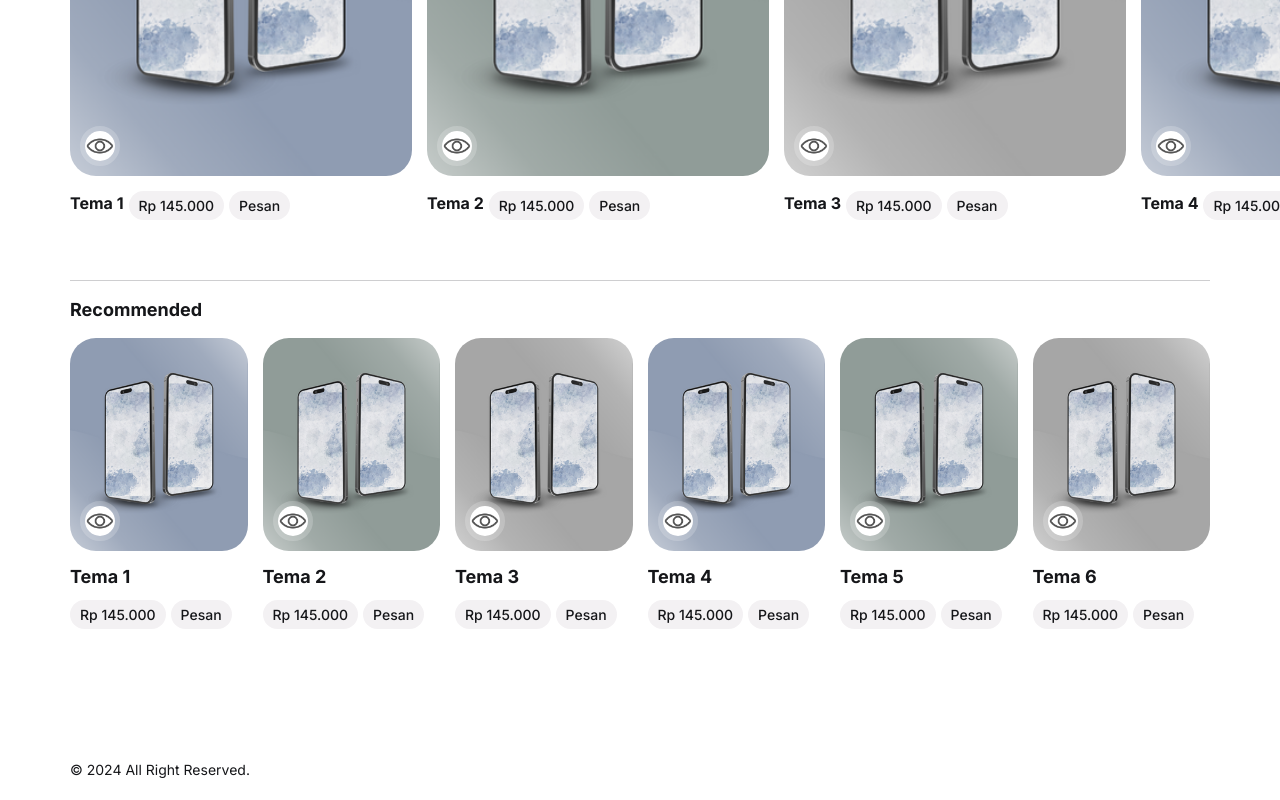
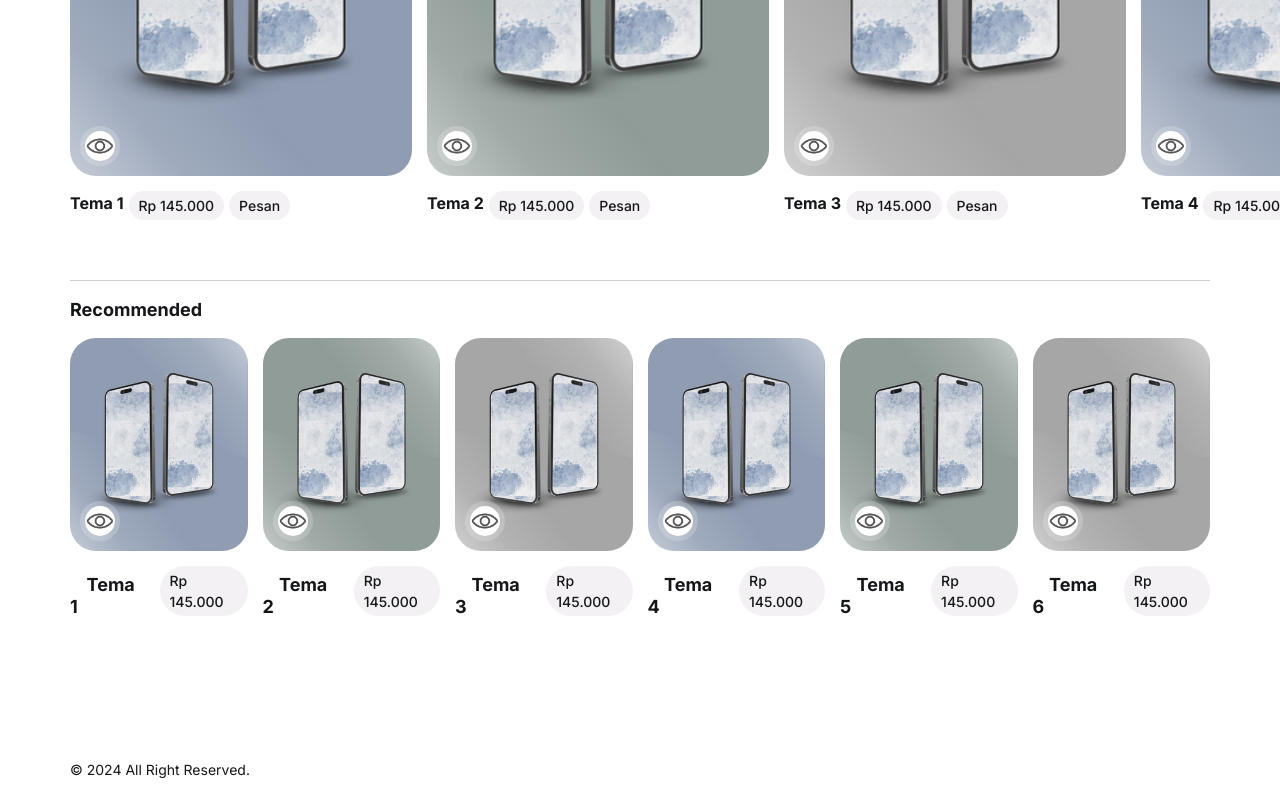
Before and after one commit to sahdanka13/ivy, a plain HTML site: page index.html in a window 1280 px wide. Shown: the part 924-1724 px from the top of the page. Drawn offline with nearby package versions, Linux system fonts and the light colour scheme.

Commit message:
Add files via upload

```diff
--- a/index.html
+++ b/index.html
@@ -448,20 +448,17 @@
 
                   <div class="card-content">
 
+
+                    <ul class="card-meta-list">
+
                       <h3 class="h5">
                         <a href="#" class="card-title hover:underline">
-                        Tema 1
+                          ㅤTema 1
                         </a>
                       </h3>
 
-                    <ul class="card-meta-list">
-
                       <li>
                         <a href="#" class="card-tag">Rp 145.000</a>
-                      </li>
-
-                      <li>
-                        <a href="#" class="card-tag">Pesan</a>
                       </li>
 
                     </ul>
@@ -492,20 +489,16 @@
 
                 <div class="card-content">
 
+                  <ul class="card-meta-list">
+
                     <h3 class="h5">
                       <a href="#" class="card-title hover:underline">
-                      Tema 2
+                        ㅤTema 2
                       </a>
                     </h3>
 
-                  <ul class="card-meta-list">
-
                     <li>
                       <a href="#" class="card-tag">Rp 145.000</a>
-                    </li>
-
-                    <li>
-                      <a href="#" class="card-tag">Pesan</a>
                     </li>
 
                   </ul>
@@ -536,20 +529,16 @@
 
                 <div class="card-content">
 
+                  <ul class="card-meta-list">
+
                     <h3 class="h5">
                       <a href="#" class="card-title hover:underline">
-                      Tema 3
+                        ㅤTema 3
                       </a>
                     </h3>
 
-                  <ul class="card-meta-list">
-
                     <li>
                       <a href="#" class="card-tag">Rp 145.000</a>
-                    </li>
-
-                    <li>
-                      <a href="#" class="card-tag">Pesan</a>
                     </li>
 
                   </ul>
@@ -580,20 +569,16 @@
 
                 <div class="card-content">
 
+                  <ul class="card-meta-list">
+
                     <h3 class="h5">
                       <a href="#" class="card-title hover:underline">
-                      Tema 4
+                        ㅤTema 4
                       </a>
                     </h3>
 
-                  <ul class="card-meta-list">
-
                     <li>
                       <a href="#" class="card-tag">Rp 145.000</a>
-                    </li>
-
-                    <li>
-                      <a href="#" class="card-tag">Pesan</a>
                     </li>
 
                   </ul>
@@ -624,20 +609,16 @@
 
                 <div class="card-content">
 
+                  <ul class="card-meta-list">
+
                     <h3 class="h5">
                       <a href="#" class="card-title hover:underline">
-                      Tema 5
+                        ㅤTema 5
                       </a>
                     </h3>
 
-                  <ul class="card-meta-list">
-
                     <li>
                       <a href="#" class="card-tag">Rp 145.000</a>
-                    </li>
-
-                    <li>
-                      <a href="#" class="card-tag">Pesan</a>
                     </li>
 
                   </ul>
@@ -668,20 +649,16 @@
 
                 <div class="card-content">
 
+                  <ul class="card-meta-list">
+
                     <h3 class="h5">
                       <a href="#" class="card-title hover:underline">
-                      Tema 6
+                        ㅤTema 6
                       </a>
                     </h3>
 
-                  <ul class="card-meta-list">
-
                     <li>
                       <a href="#" class="card-tag">Rp 145.000</a>
-                    </li>
-
-                    <li>
-                      <a href="#" class="card-tag">Pesan</a>
                     </li>
 
                   </ul>
```
Lines whose indentation alone changed are shown as unchanged.
